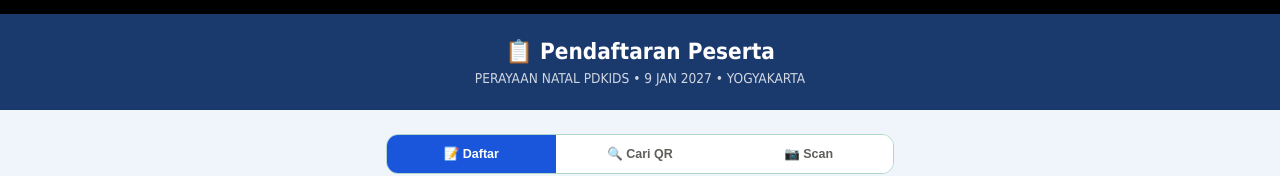
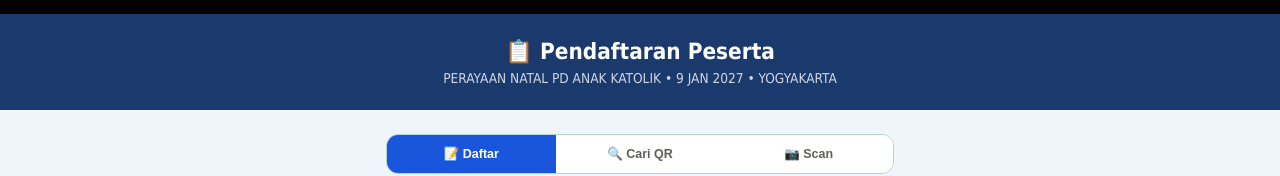
Before and after one commit to techn0newbie/bppkk.diy.registration.app, a plain HTML site: page index.html in a window 1280 px wide. Shown: the part 306-482 px from the top of the page. Drawn offline with Linux system fonts and the light colour scheme; no server answers.

Commit message:
Update index.html

```diff
--- a/index.html
+++ b/index.html
@@ -526,7 +526,7 @@ let   MAX_QUOTA = 0;
 const QUOTA = {};   // key kategori -> kuota
 const TIKET = {};   // key kategori -> { label, nominal, display }
 
-const EVENT_TITLE = 'PERAYAAN NATAL PDKIDS';
+const EVENT_TITLE = 'PERAYAAN NATAL PD ANAK KATOLIK';
 const EVENT_DATE  = '9 JAN 2027';
 const EVENT_CITY  = 'YOGYAKARTA';
 
```
